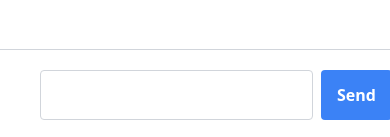
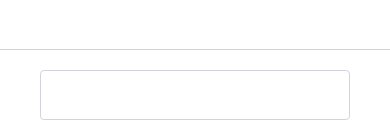
Before and after one commit to HashirBaig/yaad-web, a React (Create React App) app: page / in a window 390 px wide. Shown: the part 704-841 px from the top of the page. Built offline with nearby package versions, Linux system fonts and the light colour scheme.

Commit message:
responsive adjustments

```diff
--- a/src/components/Footer/Footer.js
+++ b/src/components/Footer/Footer.js
@@ -5,7 +5,7 @@ function Footer() {
     <footer className="sticky bottom-0">
       <form>
         <input type="text" />
-        <button className="btn" type="submit">
+        <button className="btn hidden sm:block" type="submit">
           Send
         </button>
       </form>
```
